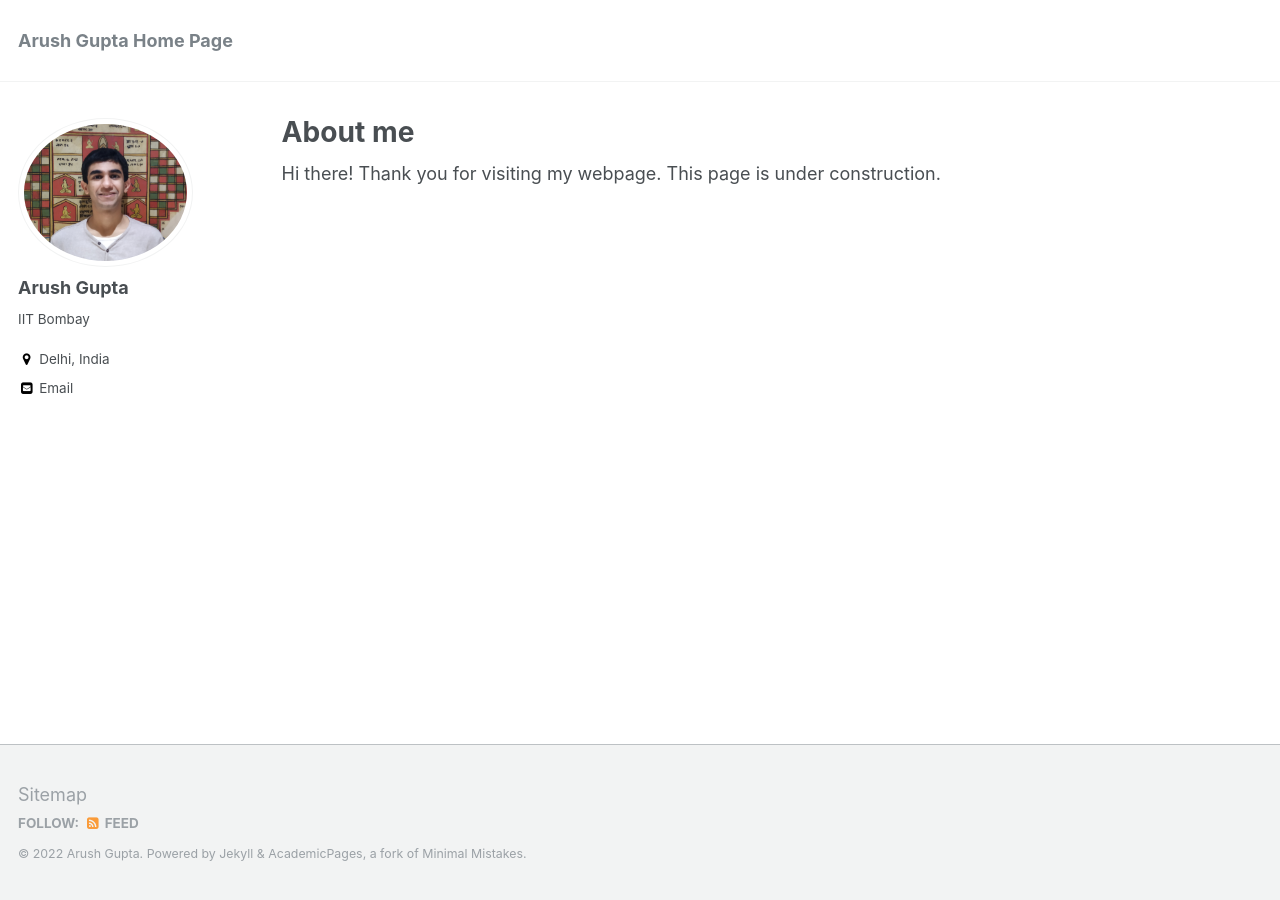
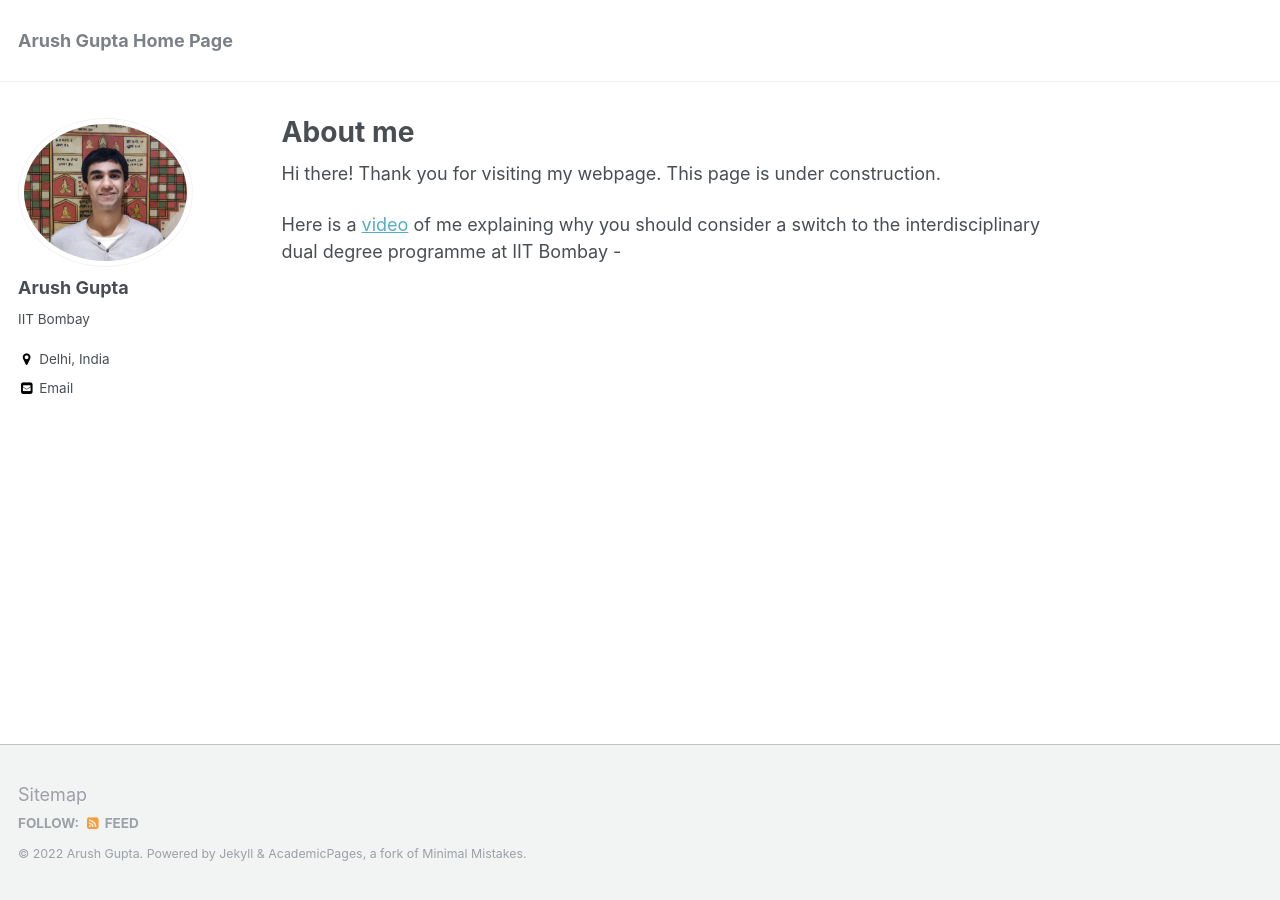
Before and after one commit to arush-gupta/arush-gupta.github.io, a Jekyll site: the page built from _pages/about.md, in a window 1280 px wide. Built offline with Jekyll 4.4.1, drawn with Linux system fonts in a browser that asks for light colours.

Commit message:
Update about.md

```diff
--- a/_pages/about.md
+++ b/_pages/about.md
@@ -9,6 +9,8 @@ redirect_from:
 ---
 Hi there! Thank you for visiting my webpage.
 This page is under construction.
+
+Here is a [video](https://www.youtube.com/watch?v=w1ot30trtZY) of me explaining why you should consider a switch to the interdisciplinary dual degree programme at IIT Bombay -
 
 
 
```
